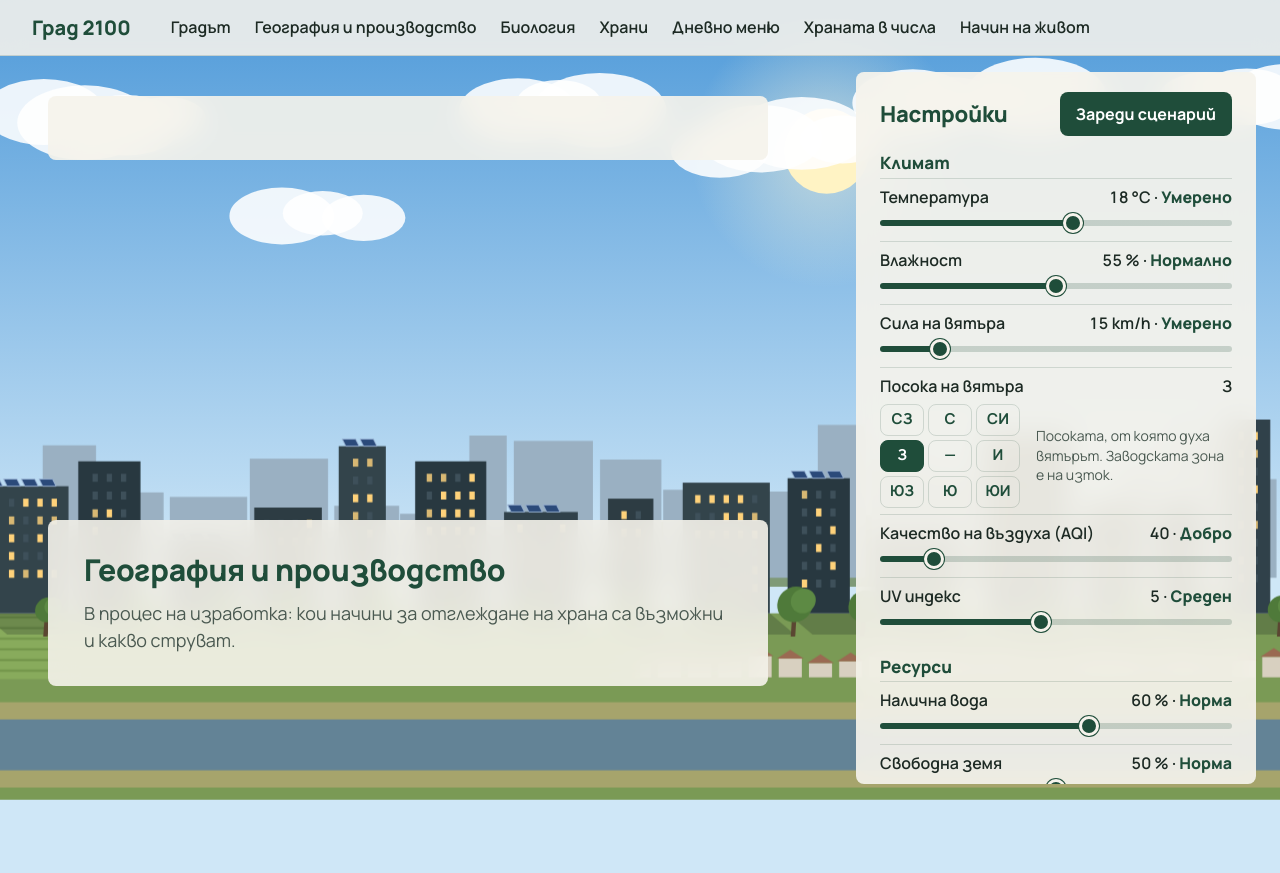
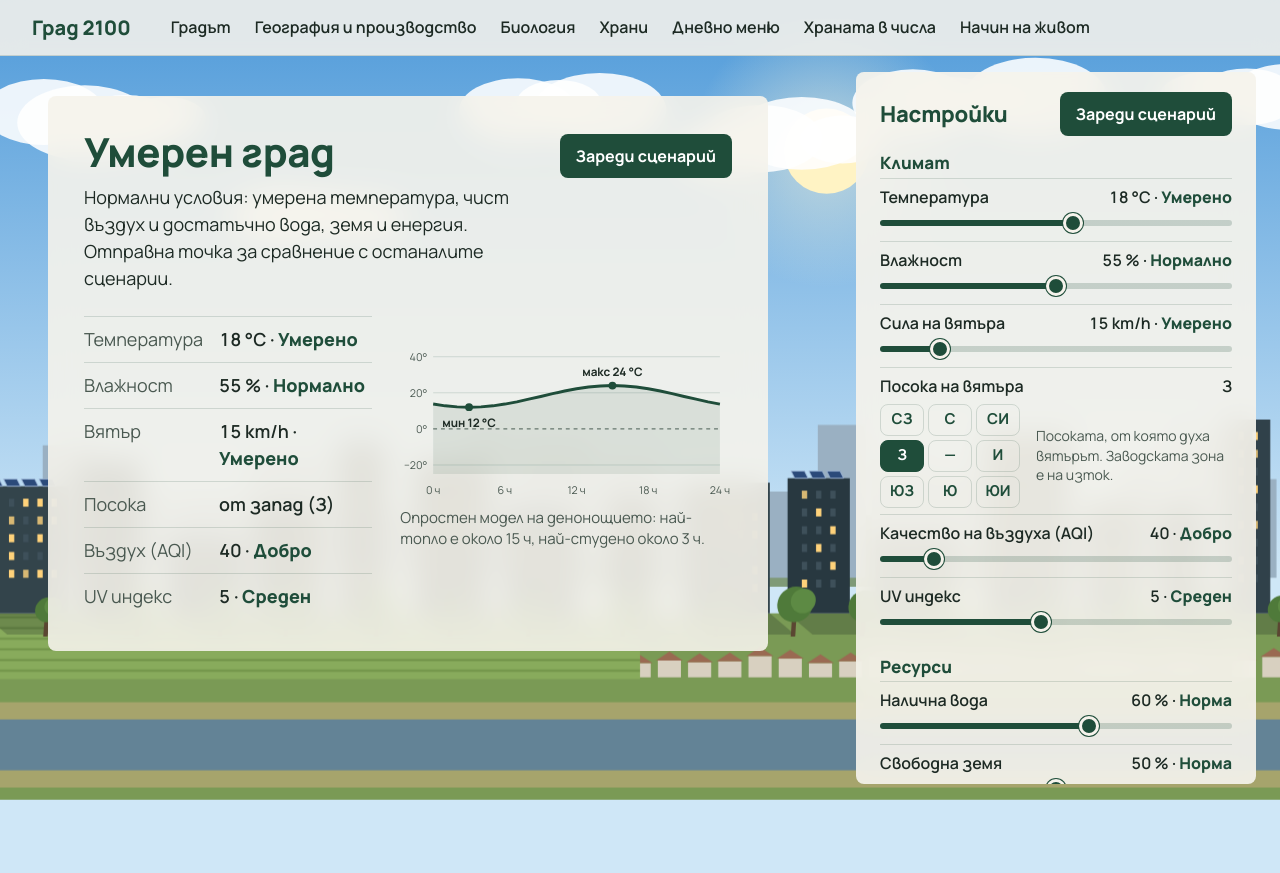
Before and after one commit to Kaloyan501/WebXR-Future-City, a website built with Vite: page city2100/index.html in a window 1280 px wide. Shown: the top 873 px of the page. Built offline with nearby package versions, Linux system fonts and the light colour scheme.

Commit message:
Add the Градът section with day/night chart
Co-Authored-By: Claude Opus 5.5 <noreply@anthropic.com>
Claude-Session: https://claude.ai/code/session_01UyiiS8F9z4cWimNyaKiWtw

```diff
--- /dev/null
+++ b/city2100/core/dayCurve.ts
@@ -0,0 +1,14 @@
+// A simple day/night temperature model for the chart in "Градът".
+// The set temperature is the daily mean; dry air swings more between day and night, humid air less.
+import type { Levels } from './levels.ts';
+
+const AMPLITUDE: Record<Levels['humidity'], number> = { Сухо: 8, Нормално: 6, Влажно: 4 };
+const PEAK_HOUR = 15;
+
+export function dayCurve(temp: number, humidityLevel: Levels['humidity']): { hour: number; temp: number }[] {
+  const amp = AMPLITUDE[humidityLevel];
+  return Array.from({ length: 25 }, (_, hour) => ({
+    hour,
+    temp: temp + amp * Math.cos((2 * Math.PI * (hour - PEAK_HOUR)) / 24),
+  }));
+}
--- a/city2100/main.ts
+++ b/city2100/main.ts
@@ -3,6 +3,7 @@ import type { Scenario } from './core/scenarios.ts';
 import scenariosData from './data/scenarios.json';
 import { mountBackground } from './ui/background.ts';
 import { mountPanel } from './ui/panel.ts';
+import { mountCitySection } from './ui/sections/city.ts';
 
 const scenarios = scenariosData as Scenario[];
 const store = createStore(DEFAULT_STATE);
@@ -10,3 +11,4 @@ const reducedMotion = window.matchMedia('(prefers-reduced-motion: reduce)').matc
 
 mountBackground(document.querySelector<HTMLElement>('#bg')!, store, { reducedMotion });
 mountPanel(document.querySelector<HTMLElement>('#panel')!, store, scenarios);
+mountCitySection(document.querySelector<HTMLElement>('#city')!, store, scenarios);
--- a/city2100/style.css
+++ b/city2100/style.css
@@ -432,3 +432,120 @@ dialog p {
   height: 100%;
   pointer-events: none;
 }
+
+/* ---------- Section 1: Градът ---------- */
+
+.city-head {
+  display: flex;
+  align-items: flex-start;
+  justify-content: space-between;
+  gap: 24px;
+}
+
+.city-head h1 {
+  margin: 0;
+  font-size: 40px;
+  font-weight: 800;
+}
+
+.city-modified {
+  margin: 4px 0 0;
+  font-size: 16px;
+  font-weight: 600;
+  color: var(--muted);
+}
+
+.city-desc {
+  margin: 8px 0 0;
+  max-width: 46ch;
+}
+
+.city-head .button {
+  flex: none;
+  margin-top: 6px;
+}
+
+.city-body {
+  display: grid;
+  grid-template-columns: minmax(0, 1fr) minmax(0, 1.15fr);
+  gap: 28px;
+  align-items: start;
+  margin-top: 24px;
+}
+
+.readings {
+  display: grid;
+  grid-template-columns: auto 1fr;
+  gap: 0;
+  margin: 0;
+}
+
+.readings dt,
+.readings dd {
+  margin: 0;
+  padding: 9px 0;
+  border-top: 1px solid var(--line);
+}
+
+.readings dt {
+  color: var(--muted);
+  padding-right: 16px;
+}
+
+.readings dd {
+  font-weight: 600;
+  font-variant-numeric: tabular-nums;
+}
+
+.daychart-wrap {
+  margin: 0;
+}
+
+.daychart {
+  display: block;
+  width: 100%;
+  height: auto;
+}
+
+.daychart-wrap figcaption {
+  margin-top: 6px;
+  font-size: 15px;
+  line-height: 1.4;
+}
+
+.axis-grid {
+  stroke: var(--line);
+  stroke-width: 1;
+}
+
+.axis-zero {
+  stroke: var(--muted);
+  stroke-width: 1;
+  stroke-dasharray: 4 4;
+}
+
+.axis-label {
+  font-size: 11px;
+  fill: var(--muted);
+}
+
+.curve-area {
+  fill: rgba(31, 77, 58, 0.1);
+}
+
+.curve-line {
+  fill: none;
+  stroke: var(--green);
+  stroke-width: 3;
+  stroke-linejoin: round;
+}
+
+.curve-dot {
+  fill: var(--green);
+}
+
+.curve-label {
+  font-size: 12px;
+  font-weight: 700;
+  fill: var(--ink);
+}
--- /dev/null
+++ b/city2100/ui/sections/city.ts
@@ -0,0 +1,152 @@
+// Section 1 "Градът": the city's name and story, the current climate readings,
+// and a day/night temperature chart. Everything updates from the shared state.
+import type { CityState, Store } from '../../core/state.ts';
+import { dayCurve } from '../../core/dayCurve.ts';
+import { formatNumber, formatSetting, isWarning, levelsOf, type Levels } from '../../core/levels.ts';
+import { matchesScenario, type Scenario } from '../../core/scenarios.ts';
+import { openScenarioPicker } from '../scenarioPicker.ts';
+
+const SVG_NS = 'http://www.w3.org/2000/svg';
+
+// Chart geometry (viewBox units). The temperature axis is fixed, so the curve visibly moves up and down.
+const CH = { w: 340, h: 190, left: 34, right: 12, top: 14, bottom: 28, tMin: -25, tMax: 55 };
+const xOf = (hour: number) => CH.left + (hour / 24) * (CH.w - CH.left - CH.right);
+const yOf = (t: number) => CH.top + ((CH.tMax - t) / (CH.tMax - CH.tMin)) * (CH.h - CH.top - CH.bottom);
+
+function el<K extends keyof HTMLElementTagNameMap>(tag: K, className?: string, text?: string): HTMLElementTagNameMap[K] {
+  const e = document.createElement(tag);
+  if (className) e.className = className;
+  if (text !== undefined) e.textContent = text;
+  return e;
+}
+
+function svgEl<K extends keyof SVGElementTagNameMap>(tag: K, attrs: Record<string, string | number>): SVGElementTagNameMap[K] {
+  const e = document.createElementNS(SVG_NS, tag);
+  for (const [k, v] of Object.entries(attrs)) e.setAttribute(k, String(v));
+  return e;
+}
+
+interface Reading {
+  label: string;
+  value: (s: CityState) => string;
+  level?: keyof Levels;
+}
+
+const DIR_FROM: Record<string, string> = {
+  С: 'север', СИ: 'североизток', И: 'изток', ЮИ: 'югоизток', Ю: 'юг', ЮЗ: 'югозапад', З: 'запад', СЗ: 'северозапад',
+};
+
+const READINGS: Reading[] = [
+  { label: 'Температура', value: (s) => `${formatNumber(s.temp)} °C`, level: 'temp' },
+  { label: 'Влажност', value: (s) => `${formatNumber(s.humidity)} %`, level: 'humidity' },
+  { label: 'Вятър', value: (s) => `${formatNumber(s.windSpeed)} km/h`, level: 'wind' },
+  {
+    label: 'Посока',
+    value: (s) => (s.windDir ? `от ${DIR_FROM[s.windDir]} (${formatSetting('windDir', s)})` : 'без посока'),
+  },
+  { label: 'Въздух (AQI)', value: (s) => formatNumber(s.aqi), level: 'aqi' },
+  { label: 'UV индекс', value: (s) => formatNumber(s.uv), level: 'uv' },
+];
+
+function buildChart(): { root: SVGSVGElement; update(s: CityState, lv: Levels): void } {
+  const root = svgEl('svg', { viewBox: `0 0 ${CH.w} ${CH.h}`, class: 'daychart', role: 'img' });
+  const title = svgEl('title', {});
+  root.append(title);
+
+  for (const t of [-20, 0, 20, 40]) {
+    root.append(
+      svgEl('line', { x1: CH.left, x2: CH.w - CH.right, y1: yOf(t), y2: yOf(t), class: t === 0 ? 'axis-zero' : 'axis-grid' }),
+    );
+    const label = svgEl('text', { x: CH.left - 6, y: yOf(t) + 4, 'text-anchor': 'end', class: 'axis-label' });
+    label.textContent = `${formatNumber(t)}°`;
+    root.append(label);
+  }
+  for (const h of [0, 6, 12, 18, 24]) {
+    const label = svgEl('text', { x: xOf(h), y: CH.h - 8, 'text-anchor': 'middle', class: 'axis-label' });
+    label.textContent = `${h} ч`;
+    root.append(label);
+  }
+
+  const area = svgEl('path', { class: 'curve-area' });
+  const line = svgEl('path', { class: 'curve-line' });
+  const maxDot = svgEl('circle', { r: 4, class: 'curve-dot' });
+  const minDot = svgEl('circle', { r: 4, class: 'curve-dot' });
+  const maxLabel = svgEl('text', { class: 'curve-label', 'text-anchor': 'middle', 'data-role': 'max' });
+  const minLabel = svgEl('text', { class: 'curve-label', 'text-anchor': 'middle', 'data-role': 'min' });
+  root.append(area, line, maxDot, minDot, maxLabel, minLabel);
+
+  return {
+    root,
+    update(s, lv) {
+      const pts = dayCurve(s.temp, lv.humidity);
+      const d = pts.map((p, i) => `${i ? 'L' : 'M'}${xOf(p.hour).toFixed(1)} ${yOf(p.temp).toFixed(1)}`).join(' ');
+      line.setAttribute('d', d);
+      area.setAttribute('d', `${d} L${xOf(24)} ${yOf(CH.tMin)} L${xOf(0)} ${yOf(CH.tMin)} Z`);
+      const max = pts.reduce((a, b) => (b.temp > a.temp ? b : a));
+      const min = pts.reduce((a, b) => (b.temp < a.temp ? b : a));
+      for (const [dot, label, p, dy, word] of [
+        [maxDot, maxLabel, max, -10, 'макс'],
+        [minDot, minLabel, min, 20, 'мин'],
+      ] as const) {
+        dot.setAttribute('cx', xOf(p.hour).toFixed(1));
+        dot.setAttribute('cy', yOf(p.temp).toFixed(1));
+        label.setAttribute('x', xOf(p.hour).toFixed(1));
+        label.setAttribute('y', (yOf(p.temp) + dy).toFixed(1));
+        label.textContent = `${word} ${formatNumber(p.temp)} °C`;
+      }
+      title.textContent = `Температура през денонощието: от ${formatNumber(min.temp)} °C около ${min.hour} ч до ${formatNumber(max.temp)} °C около ${max.hour} ч.`;
+    },
+  };
+}
+
+export function mountCitySection(section: HTMLElement, store: Store, scenarios: Scenario[]): void {
+  section.replaceChildren();
+
+  const head = el('div', 'city-head');
+  const titleWrap = el('div');
+  const h1 = el('h1');
+  h1.id = 'city-title';
+  const modified = el('p', 'city-modified', 'Стойностите са променени ръчно.');
+  const desc = el('p', 'city-desc');
+  titleWrap.append(h1, modified, desc);
+  const load = el('button', 'button', 'Зареди сценарий');
+  load.type = 'button';
+  load.addEventListener('click', () => openScenarioPicker(store, scenarios));
+  head.append(titleWrap, load);
+
+  const body = el('div', 'city-body');
+  const dl = el('dl', 'readings');
+  const rows = READINGS.map((r) => {
+    const dt = el('dt', undefined, r.label);
+    const dd = el('dd');
+    const value = el('span', 'reading-value');
+    const level = el('span', 'level');
+    dd.append(value);
+    if (r.level) dd.append(' · ', level);
+    dl.append(dt, dd);
+    return { r, value, level };
+  });
+
+  const figure = el('figure', 'daychart-wrap');
+  const chart = buildChart();
+  const caption = el('figcaption', 'muted', 'Опростен модел на денонощието: най-топло е около 15 ч, най-студено около 3 ч.');
+  figure.append(chart.root, caption);
+  body.append(dl, figure);
+
+  section.append(head, body);
+
+  store.subscribe((s) => {
+    const lv = levelsOf(s);
+    const sc = scenarios.find((x) => x.id === s.scenarioId);
+    h1.textContent = sc?.name ?? 'Град 2100';
+    desc.textContent = sc?.description ?? '';
+    modified.hidden = !sc || matchesScenario(s, sc);
+    for (const { r, value, level } of rows) {
+      value.textContent = r.value(s);
+      if (!r.level) continue;
+      level.textContent = lv[r.level];
+      level.className = isWarning(r.level, lv) ? 'level level-warn' : 'level';
+    }
+    chart.update(s, lv);
+  });
+}
```
Also changed, not shown: city2100/tests/dayCurve.test.ts (added, +30 -0 lines).
